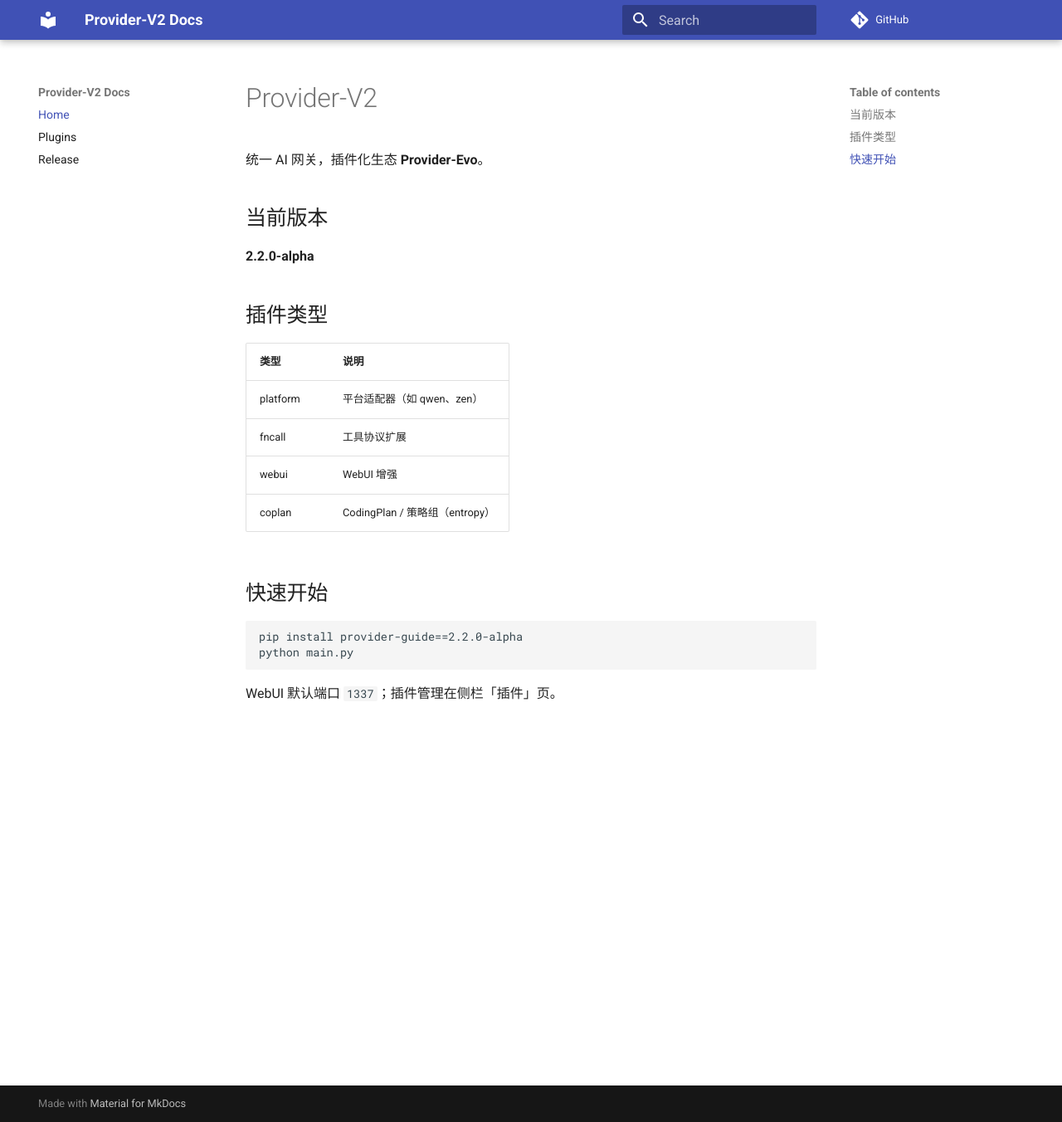
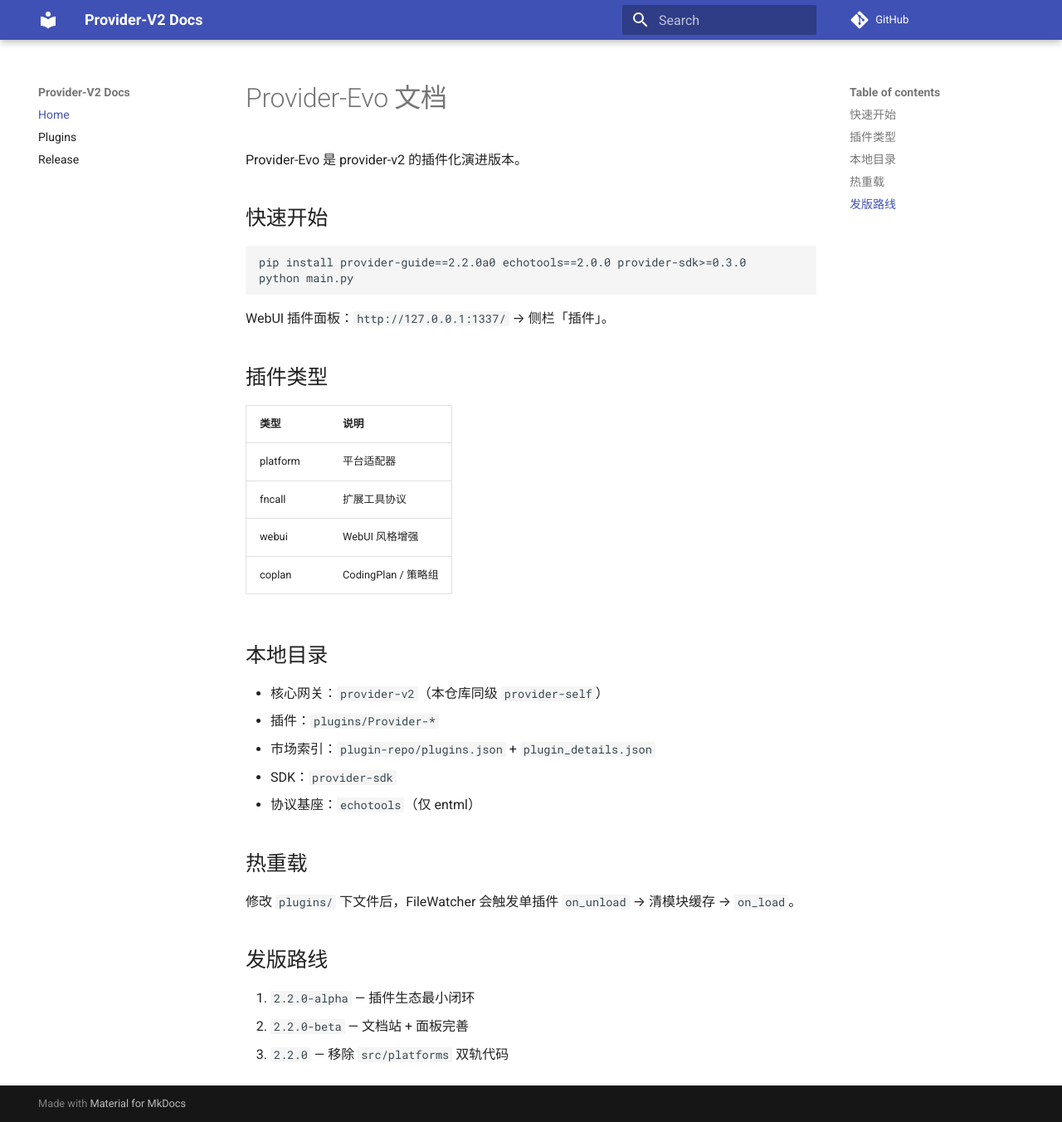
Before and after one commit to Provider-Evo/docs, an MkDocs documentation site: the page built from docs/index.md, in a window 1280 px wide and 1352 px high. Shown: the whole window at 83% size. Built offline with MkDocs 1.6.1 and Material for MkDocs 9.7.7, drawn with Linux system fonts in a browser that asks for light colours; comment, search, counter and statistics services are not loaded.

````diff
--- a/docs/index.md
+++ b/docs/index.md
@@ -1,25 +1,39 @@
-# Provider-V2
+# Provider-Evo 文档
 
-统一 AI 网关，插件化生态 **Provider-Evo**。
+Provider-Evo 是 provider-v2 的插件化演进版本。
 
-## 当前版本
+## 快速开始
 
-**2.2.0-alpha**
+```bash
+pip install provider-guide==2.2.0a0 echotools==2.0.0 provider-sdk>=0.3.0
+python main.py
+```
+
+WebUI 插件面板：`http://127.0.0.1:1337/` → 侧栏「插件」。
 
 ## 插件类型
 
 | 类型 | 说明 |
 |------|------|
-| platform | 平台适配器（如 qwen、zen） |
-| fncall | 工具协议扩展 |
-| webui | WebUI 增强 |
-| coplan | CodingPlan / 策略组（entropy） |
+| platform | 平台适配器 |
+| fncall | 扩展工具协议 |
+| webui | WebUI 风格增强 |
+| coplan | CodingPlan / 策略组 |
 
-## 快速开始
+## 本地目录
 
-```bash
-pip install provider-guide==2.2.0-alpha
-python main.py
-```
+- 核心网关：`provider-v2`（本仓库同级 `provider-self`）
+- 插件：`plugins/Provider-*`
+- 市场索引：`plugin-repo/plugins.json` + `plugin_details.json`
+- SDK：`provider-sdk`
+- 协议基座：`echotools`（仅 entml）
 
-WebUI 默认端口 `1337`；插件管理在侧栏「插件」页。
+## 热重载
+
+修改 `plugins/` 下文件后，FileWatcher 会触发单插件 `on_unload` → 清模块缓存 → `on_load`。
+
+## 发版路线
+
+1. `2.2.0-alpha` — 插件生态最小闭环
+2. `2.2.0-beta` — 文档站 + 面板完善
+3. `2.2.0` — 移除 `src/platforms` 双轨代码
````
Also changed, not shown: astro.config.mjs (added, +8 -0 lines), docs/plugins.md (+10 -16 lines), package.json (added, +21 -0 lines), 4 other files.
